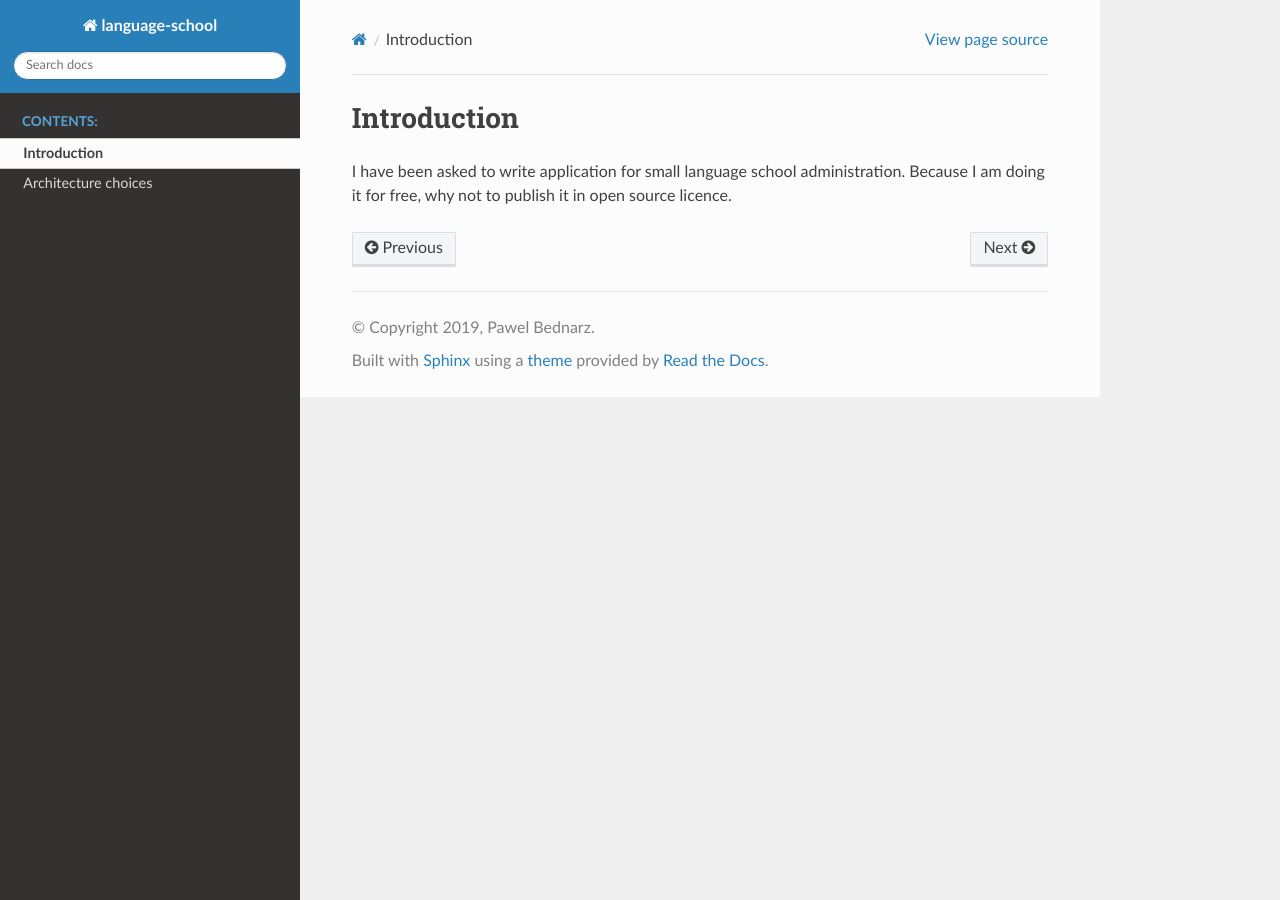
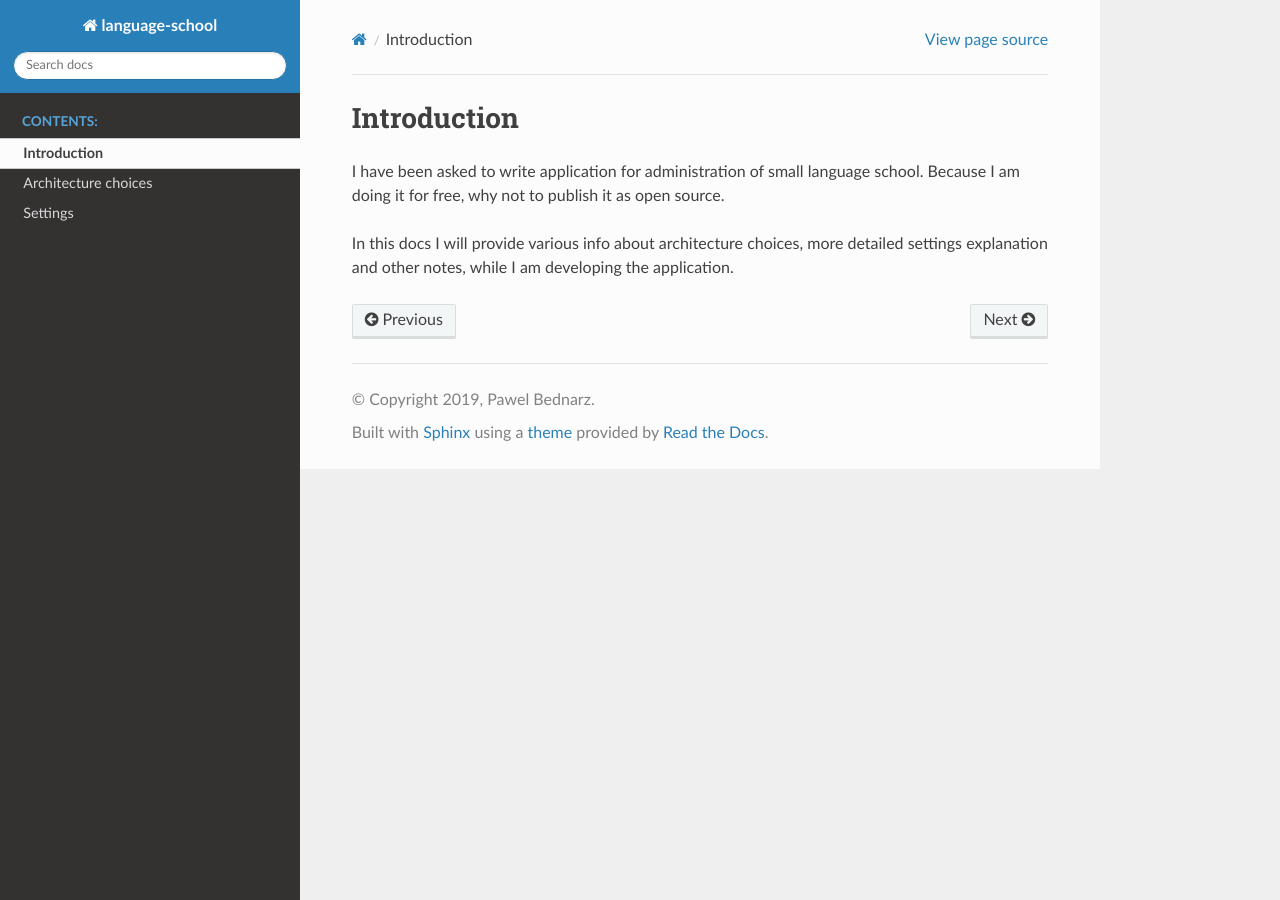
Before and after one commit to pbedn/django-language-school, a Sphinx documentation site: the page built from docs/source/introduction.rst, in a window 1280 px wide. Built offline with Sphinx 7.4.7 and the Read the Docs theme 2.0.0, drawn with Linux system fonts in a browser that asks for light colours.

Commit message:
chore: Update docs about email settings and introduction

```diff
--- a/docs/source/architecture.rst
+++ b/docs/source/architecture.rst
@@ -1,6 +1,11 @@
 Architecture choices
 ************************
 Notes on technology choices.
+
+Hosting
+=========
+I have a staging environment setup on digital ocean Ubuntu 18.04 server.
+More notes are in my blog post `LINK <https://pbedn.github.io/post/2019-best-django-hosting/>`_
 
 Backend framework
 ===================
--- a/docs/source/index.rst
+++ b/docs/source/index.rst
@@ -12,6 +12,7 @@
 
    introduction
    architecture
+   settings
 
 
 
--- a/docs/source/introduction.rst
+++ b/docs/source/introduction.rst
@@ -1,4 +1,7 @@
 Introduction
 ************************
-I have been asked to write application for small language school administration.
-Because I am doing it for free, why not to publish it in open source licence.
+I have been asked to write application for administration of small language school.
+Because I am doing it for free, why not to publish it as open source.
+
+In this docs I will provide various info about architecture choices, more detailed settings
+explanation and other notes, while I am developing the application.
```
Also changed, not shown: docs/source/settings.rst (added, +18 -0 lines).
